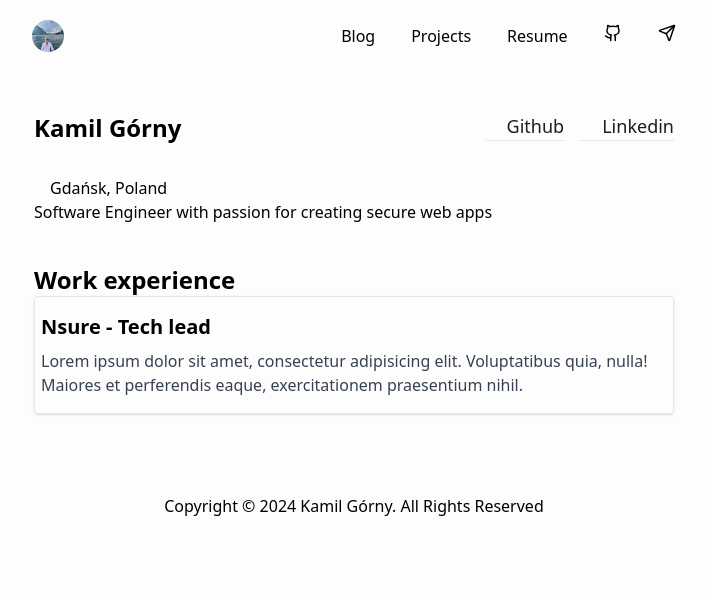
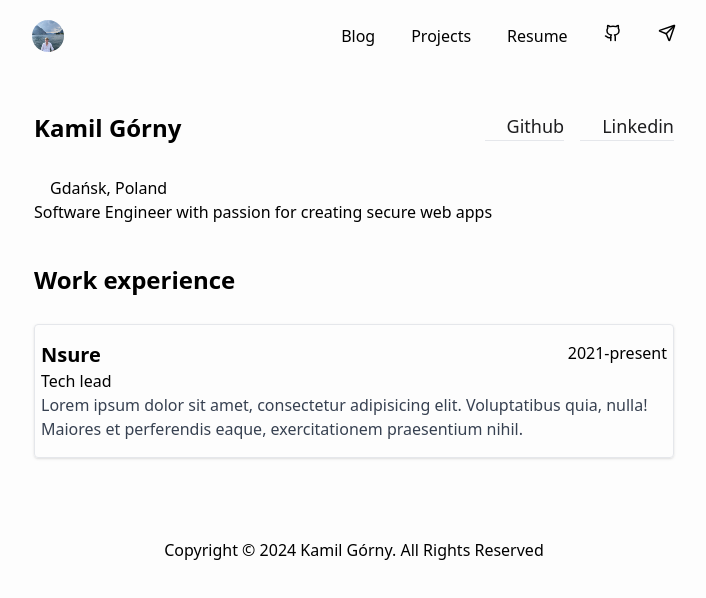
Before and after one commit to kamil-gorny/Blog, a SvelteKit app: page /resume in a window 1280 px wide. Shown: the top 598 px of the page, without its empty margins (286-992 px from the left). Built offline with nearby package versions, Linux system fonts and the light colour scheme; some icons are missing.

Commit message:
style: Style work experience tile

```diff
--- a/src/routes/(app)/resume/+page.svelte
+++ b/src/routes/(app)/resume/+page.svelte
@@ -18,11 +18,17 @@
 
 
 
-        <h1 class="mt-10 font-bold text-2xl">Work experience</h1>
+        <h1 class="mt-10 font-bold text-2xl mb-7">Work experience</h1>
 
         <div class="rounded overflow-hidden border shadow">
             <div class="px-1.5 py-4">
-                <div class="font-bold text-xl mb-2">Nsure - Tech lead</div>
+                <div class="flex flex-row justify-between">
+                <div>
+                <div class="font-bold text-xl">Nsure</div>
+                <div class="">Tech lead</div>
+                </div>
+                <p>2021-present</p>
+                </div>
                 <p class="text-gray-700 text-base">
                     Lorem ipsum dolor sit amet, consectetur adipisicing elit. Voluptatibus quia, nulla! Maiores et perferendis eaque, exercitationem praesentium nihil.
                 </p>
```
